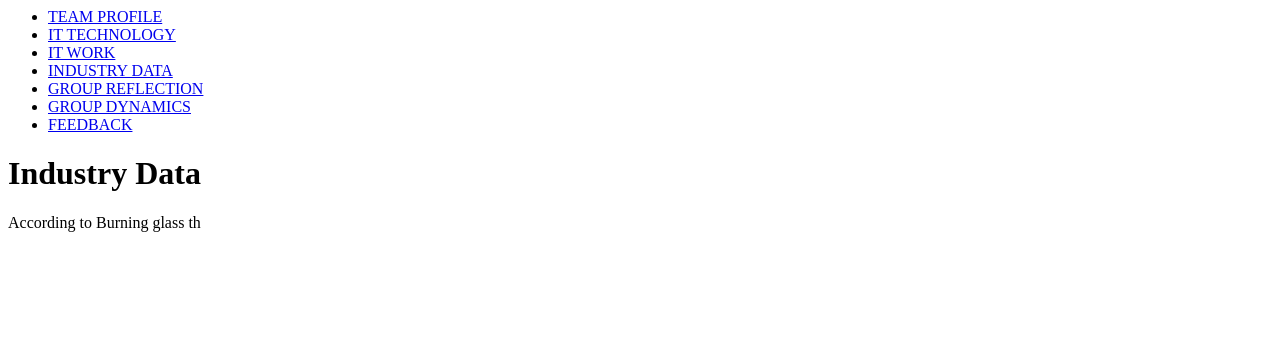
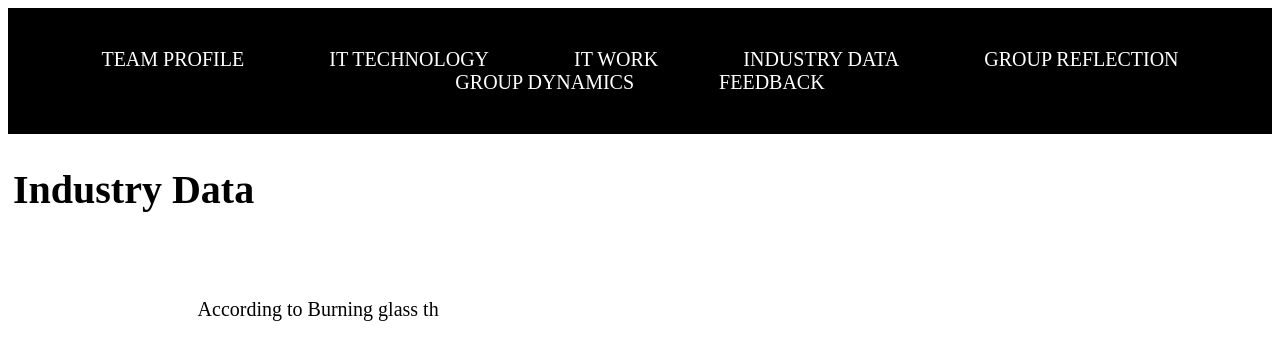
Before and after one commit to s3812496/itt-assingment2, a plain HTML site: page industry_data.html in a window 1280 px wide. Drawn offline with Linux system fonts and the light colour scheme.

Commit message:
CSS Orginisation setup & Nav changes

```diff
--- a/industry_data.html
+++ b/industry_data.html
@@ -8,17 +8,15 @@
             <body>
                 <header>
                     <nav>
-                        <ul>
-                            <li><a href="team_profile.html">TEAM PROFILE</a></li>
-                            <li><a href="it_tech.html">IT TECHNOLOGY</a></li>
-                            <li><a href="it_work.html">IT WORK</a></li>
-                            <li><a href="industry_data.html">INDUSTRY DATA</a></li>
-                            <li><a href="group_reflection.htmll">GROUP REFLECTION</a></li>
-                            <li><a href="group_dyna.html">GROUP DYNAMICS</a></li>
-                            <li><a href="feedback.html">FEEDBACK</a></li>
-                        </ul>
+                        <a href="team_profile.html">TEAM PROFILE</a>
+                        <a href="it_tech.html">IT TECHNOLOGY</a>
+                        <a href="it_work.html">IT WORK</a>
+                        <a href="industry_data.html">INDUSTRY DATA</a>
+                        <a href="group_reflection.htmll">GROUP REFLECTION</a>
+                        <a href="group_dyna.html">GROUP DYNAMICS</a>
+                        <a href="feedback.html">FEEDBACK</a>
                     </nav>
-                 </header>
+                </header>
 
     <h1 class = industry_heading>Industry Data</h1>
 
--- a/main.css
+++ b/main.css
@@ -0,0 +1,37 @@
+body{
+    font-family: 'Times New Roman', Times, serif;
+    font-size: 20px;
+}
+
+header{
+    background-color: black;
+    padding: 40px;
+    border: 0px;
+    margin: 0px;
+}
+
+nav{
+    text-align: center;
+    border: 0px;
+    margin: 0px;
+}
+
+nav a, nav a:visited{
+    padding: 40px;
+    color: white;
+    text-decoration: none;
+}
+
+nav a:hover{
+    background-color: darkgray;
+}
+
+div{
+    margin-left: 15%;
+    margin-right: 15%;
+    margin-top: 80px;
+}
+
+h1, h2, h3, h4{
+    padding: 5px;
+}
```
Also changed, not shown: it_work.html (+2 -2 lines), team_profile.html (+8 -10 lines).
